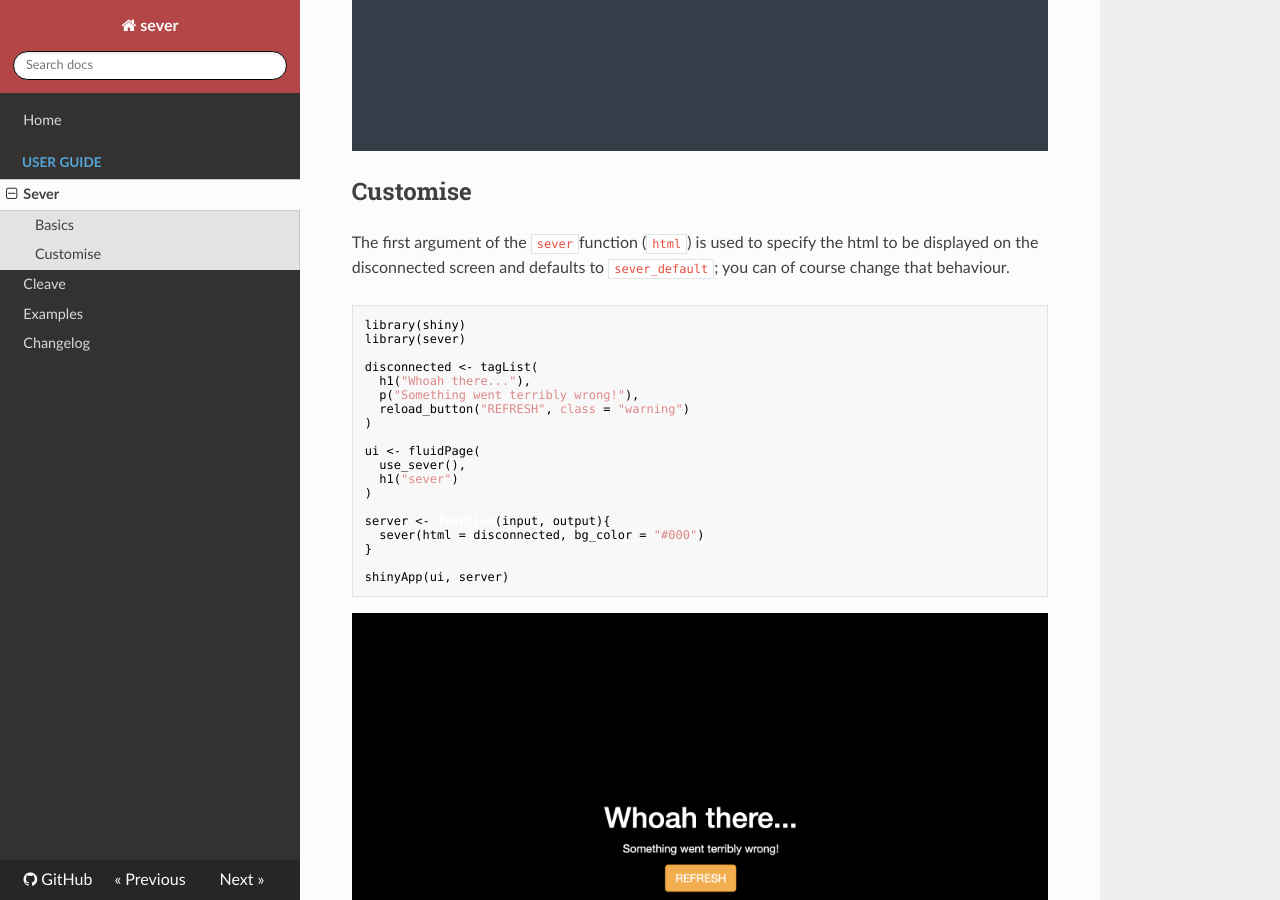
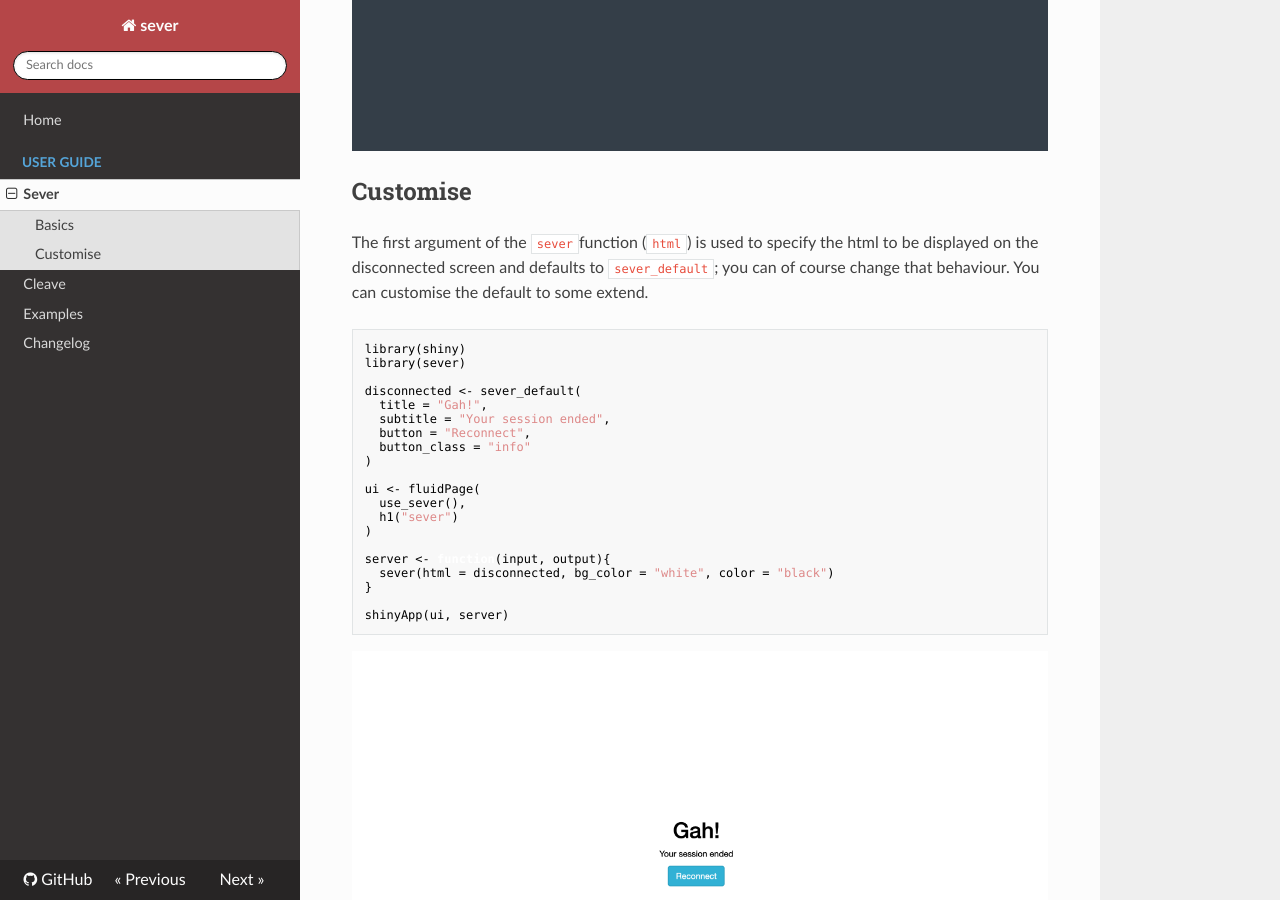
Before and after one commit to JohnCoene/sever, an MkDocs documentation site: the page built from docs/docs/sever.md, in a window 1280 px wide and 900 px high, scrolled down 827 px. Built offline with MkDocs 1.6.1, drawn with Linux system fonts in a browser that asks for light colours; nearby versions of some CDN libraries.

````diff
--- a/docs/docs/sever.md
+++ b/docs/docs/sever.md
@@ -26,7 +26,32 @@ shinyApp(ui, server)
 
 ## Customise
 
-The first argument of the `sever`function (`html`) is used to specify the html to be displayed on the disconnected screen and defaults to `sever_default`; you can of course change that behaviour.
+The first argument of the `sever`function (`html`) is used to specify the html to be displayed on the disconnected screen and defaults to `sever_default`; you can of course change that behaviour. You can customise the default to some extend.
+
+``` r
+library(shiny)
+library(sever)
+
+disconnected <- sever_default(
+  title = "Gah!",
+  subtitle = "Your session ended",
+  button = "Reconnect",
+  button_class = "info"
+)
+
+ui <- fluidPage(
+  use_sever(),
+  h1("sever")
+)
+
+server <- function(input, output){
+  sever(html = disconnected, bg_color = "white", color = "black")
+}
+
+shinyApp(ui, server)
+```
+
+![](./img/sever_default_customised.png)
 
 ``` r
 library(shiny)
````
Also changed, not shown: NEWS.md (+1 -0 lines), docs/docs/changelog.md (+1 -0 lines), docs/docs/img/sever_default_customised.png (added), 9 other files.
